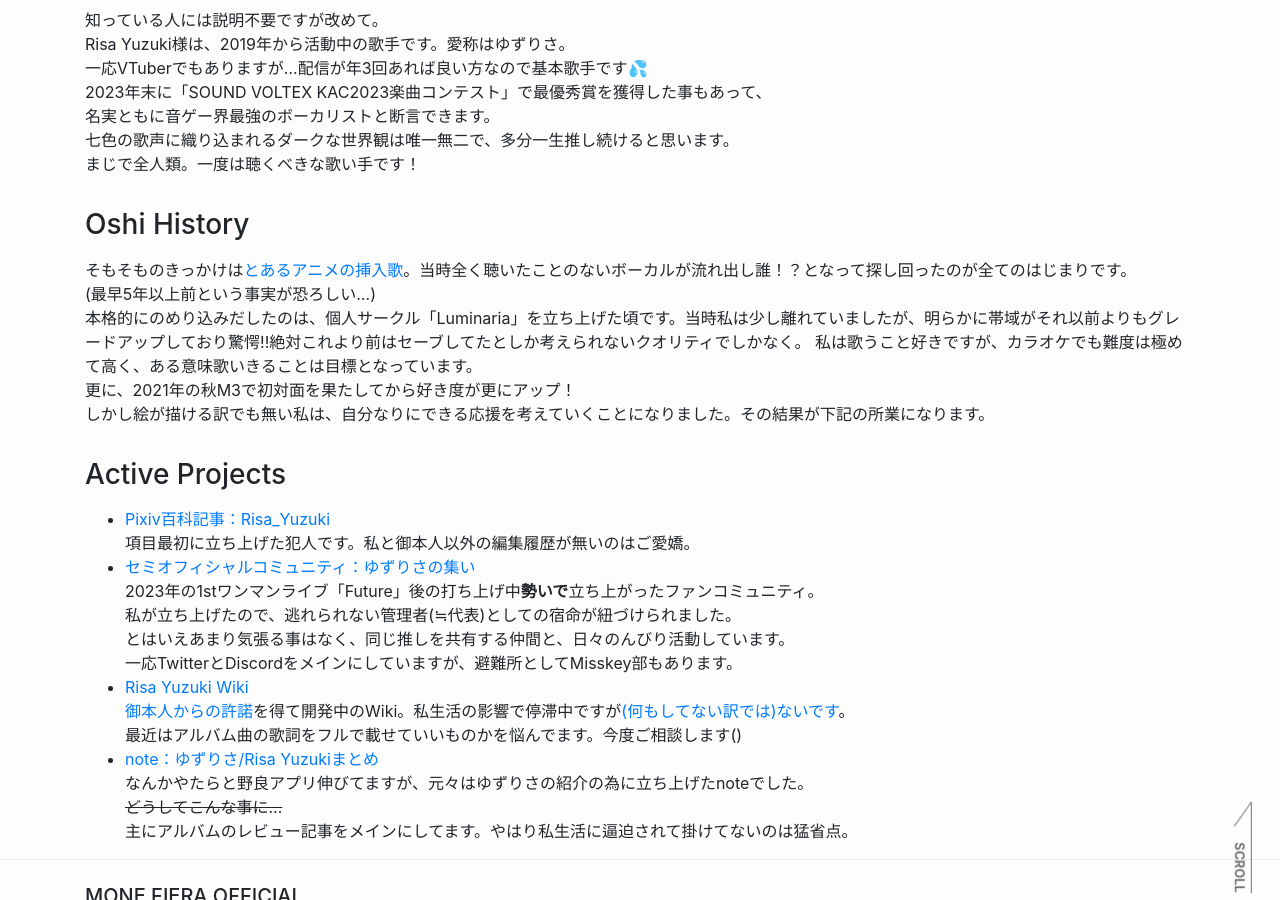
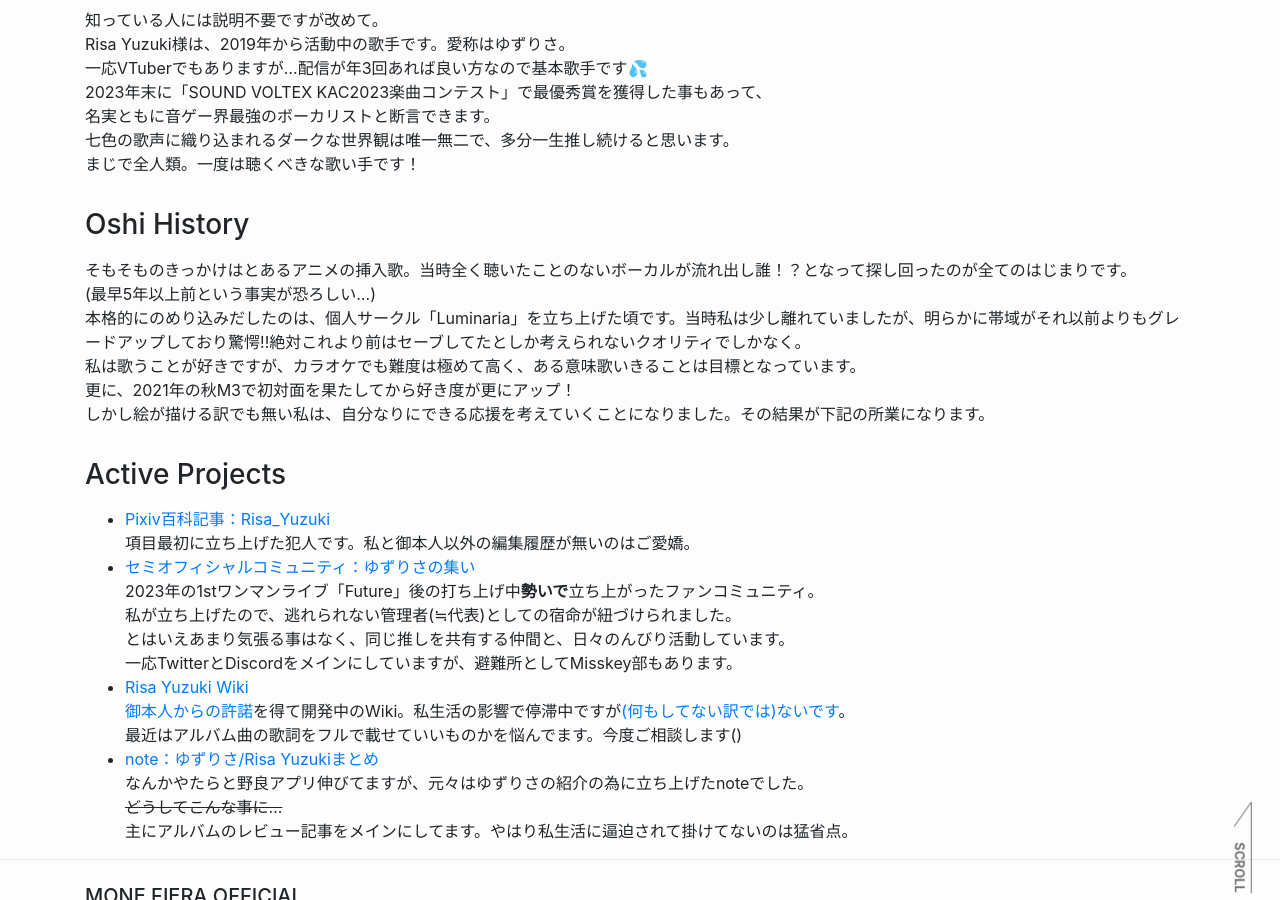
Before and after one commit to monefiera/monefiera.github.io, a Jekyll site: the page built from risa_yuzuki.md, in a window 1280 px wide and 900 px high, scrolled down 1088 px. Built offline with Jekyll 4.4.1, drawn with Linux system fonts in a browser that asks for light colours.

Commit message:
Update risa_yuzuki.md

```diff
--- a/risa_yuzuki.md
+++ b/risa_yuzuki.md
@@ -17,10 +17,10 @@
 まじで全人類。一度は聴くべきな歌い手です！<br>
 
 ### Oshi History
-そもそものきっかけは[とあるアニメの挿入歌](https://www.youtube.com/watch?v=Xfyc8VUnx68?t=270)。当時全く聴いたことのないボーカルが流れ出し誰！？となって探し回ったのが全てのはじまりです。<br>
+そもそものきっかけはとあるアニメの挿入歌。当時全く聴いたことのないボーカルが流れ出し誰！？となって探し回ったのが全てのはじまりです。<br>
 (最早5年以上前という事実が恐ろしい…)<br>
-本格的にのめり込みだしたのは、個人サークル「Luminaria」を立ち上げた頃です。当時私は少し離れていましたが、明らかに帯域がそれ以前よりもグレードアップしており驚愕!!絶対これより前はセーブしてたとしか考えられないクオリティでしかなく。
-私は歌うこと好きですが、カラオケでも難度は極めて高く、ある意味歌いきることは目標となっています。<br>
+本格的にのめり込みだしたのは、個人サークル「Luminaria」を立ち上げた頃です。当時私は少し離れていましたが、明らかに帯域がそれ以前よりもグレードアップしており驚愕!!絶対これより前はセーブしてたとしか考えられないクオリティでしかなく。<br>
+私は歌うことが好きですが、カラオケでも難度は極めて高く、ある意味歌いきることは目標となっています。<br>
 更に、2021年の秋M3で初対面を果たしてから好き度が更にアップ！<br>
 しかし絵が描ける訳でも無い私は、自分なりにできる応援を考えていくことになりました。その結果が下記の所業になります。<br>
 
```
